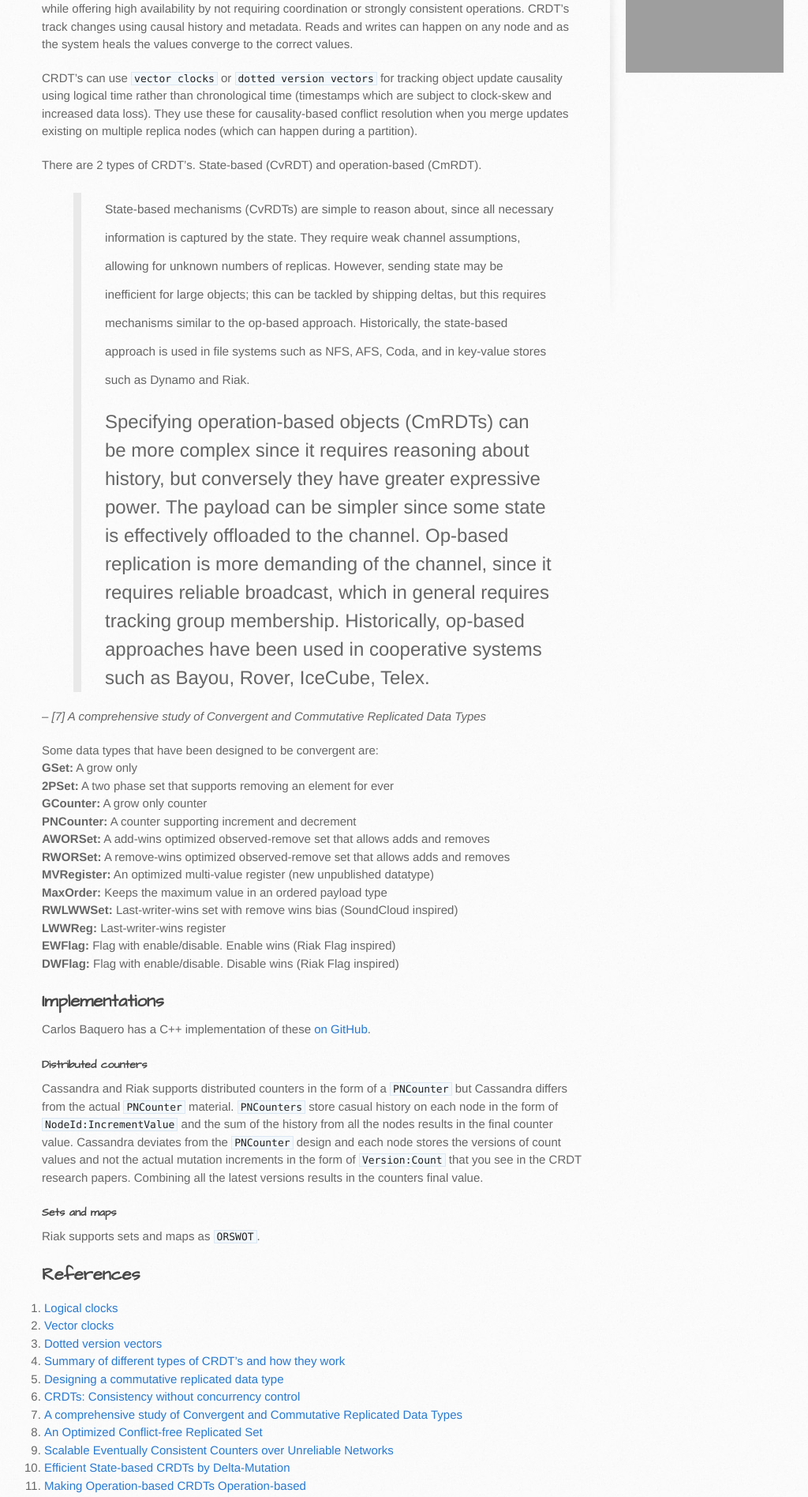
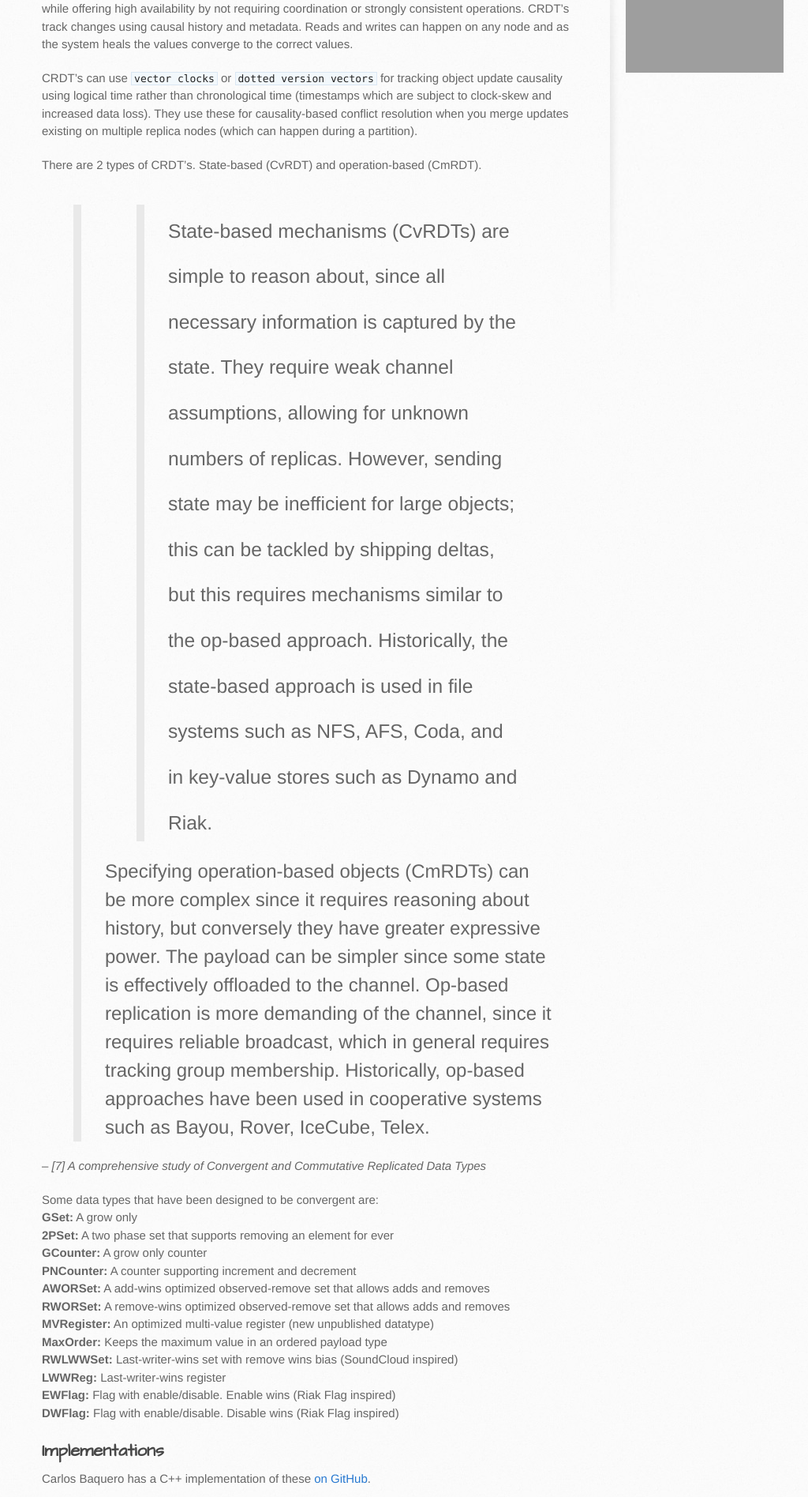
Before and after one commit to simongui/simongui.github.io, a Jekyll site: the page built from distributed-systems/crdt.md, in a window 1280 px wide. Shown: the part 340-2235 px from the top of the page at 79% size, without its empty margins (117-1141 px from the left). Built offline with Jekyll 4.4.1, drawn with Linux system fonts in a browser that asks for light colours; grey boxes are pictures that could not be loaded.

Commit message:
no message

```diff
--- a/distributed-systems/crdt.md
+++ b/distributed-systems/crdt.md
@@ -11,7 +11,7 @@
 
 There are 2 types of CRDT's. State-based (CvRDT) and operation-based (CmRDT).
 
-> <small><small>State-based mechanisms (CvRDTs) are simple to reason about, since all necessary information is captured by the state. They require weak channel assumptions, allowing for unknown numbers of replicas. However, sending state may be inefficient for large objects; this can be tackled by shipping deltas, but this requires mechanisms similar to the op-based approach. Historically, the state-based approach is used in file systems such as NFS, AFS, Coda, and in key-value stores such as Dynamo and Riak.</small></small>
+>> <small><small>State-based mechanisms (CvRDTs) are simple to reason about, since all necessary information is captured by the state. They require weak channel assumptions, allowing for unknown numbers of replicas. However, sending state may be inefficient for large objects; this can be tackled by shipping deltas, but this requires mechanisms similar to the op-based approach. Historically, the state-based approach is used in file systems such as NFS, AFS, Coda, and in key-value stores such as Dynamo and Riak.</small></small>
 >
 > Specifying operation-based objects (CmRDTs) can be more complex since it requires reasoning about history, but conversely they have greater expressive power. The payload can be simpler since some state is effectively offloaded to the channel. Op-based replication is more demanding of the channel, since it requires reliable broadcast, which in general requires tracking group membership. Historically, op-based approaches have been used in cooperative systems such as Bayou, Rover, IceCube, Telex.
 
```
